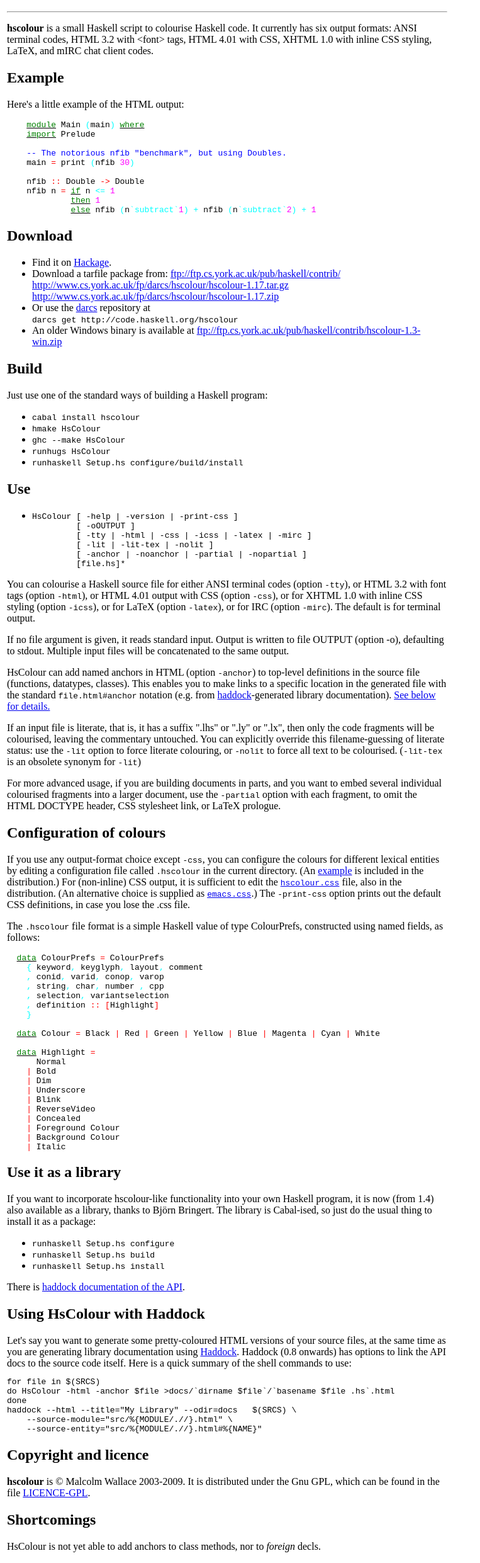
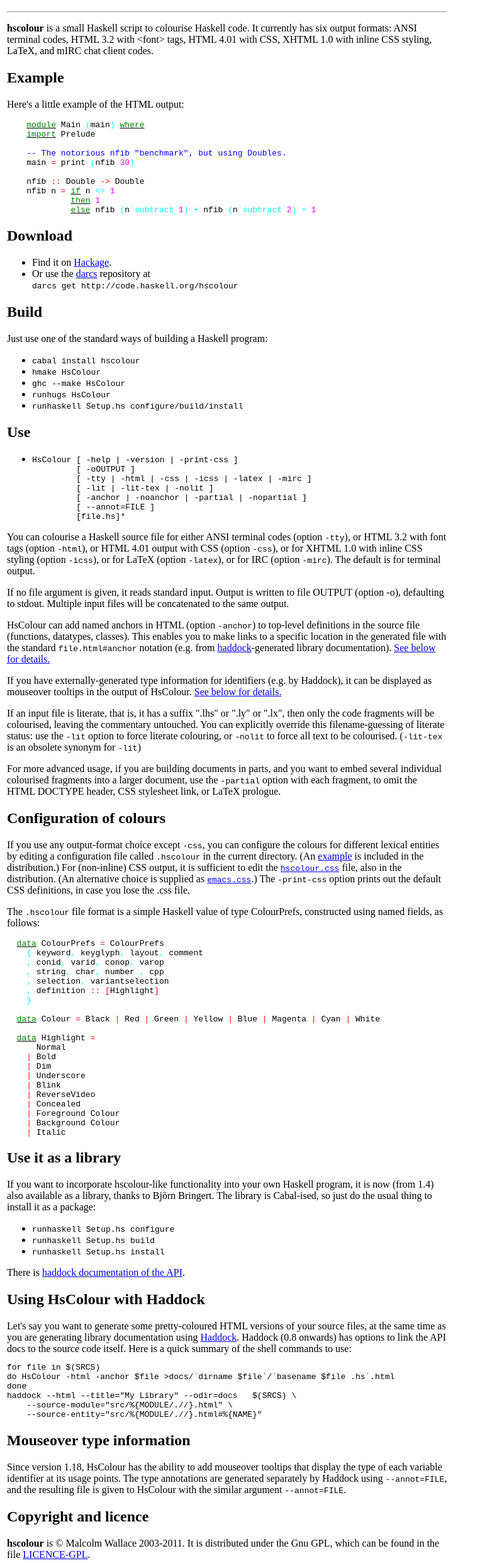
Before and after one commit to crackleware/hscolour, a plain HTML site: page index.html in a window 1280 px wide. Shown: the part 51-2533 px from the top of the page at 63% size, without its empty margins (0-763 px from the left). Drawn offline with Linux system fonts and the light colour scheme.

Commit message:
Document --annot and bump version number.
Ignore-this: 4d9fed94227b444bdd863400c5862c07

darcs-hash:20110603145646-6871e-8927a80ee7b2dedfd262832fbebe7fc96e5923f7

```diff
--- a/index.html
+++ b/index.html
@@ -32,22 +32,12 @@ Here's a little example of the HTML output:<br>
 <h2>Download</h2>
 <p>
 <ul>
-<li> Find it on <a href="http://hackage.haskell.org">Hackage</a>.
-<li> Download a tarfile package from:
-     <a href="ftp://ftp.cs.york.ac.uk/pub/haskell/contrib/">
-     ftp://ftp.cs.york.ac.uk/pub/haskell/contrib/</a>
-     <a href="http://www.cs.york.ac.uk/fp/darcs/hscolour/hscolour-1.17.tar.gz">
-     http://www.cs.york.ac.uk/fp/darcs/hscolour/hscolour-1.17.tar.gz</a>
-     <a href="http://www.cs.york.ac.uk/fp/darcs/hscolour/hscolour-1.17.zip">
-     http://www.cs.york.ac.uk/fp/darcs/hscolour/hscolour-1.17.zip</a>
+<li> Find it on <a href="http://hackage.haskell.org/package/hscolour">Hackage</a>.
 <li> Or use the <a href="http://darcs.net/">darcs</a> repository at<br>
        <tt>darcs get http://code.haskell.org/hscolour</tt>
 <!-- <li> Sources and history are browsable on-line through
      <a href="http://www.cs.york.ac.uk/fp/darcs/">darcsweb</a>.
   -->
-<li> An older Windows binary is available at
-     <a href="ftp://ftp.cs.york.ac.uk/pub/haskell/contrib/hscolour-1.3-win.zip">
-     ftp://ftp.cs.york.ac.uk/pub/haskell/contrib/hscolour-1.3-win.zip</a>
 </ul>
 
 <h2>Build</h2>
@@ -70,6 +60,7 @@ HsColour [ -help | -version | -print-css ]
          [ -tty | -html | -css | -icss | -latex | -mirc ]
          [ -lit | -lit-tex | -nolit ]
          [ -anchor | -noanchor | -partial | -nopartial ]
+         [ --annot=FILE ]
          [file.hs]*</pre>
 </li></ul>
 <p>
@@ -90,6 +81,10 @@ classes).  This enables you to make links to a specific location in the
 generated file with the standard <tt>file.html#anchor</tt> notation
 (e.g. from <a href="http://haskell.org/haddock">haddock</a>-generated
 library documentation).  <a href="#haddock">See below for details.</a>
+<p>
+If you have externally-generated type information for identifiers
+(e.g. by Haddock), it can be displayed as mouseover tooltips in the
+output of HsColour.  <a href="#mouseover">See below for details.</a>
 <p>
 If an input file is literate, that is, it has a suffix ".lhs" or ".ly"
 or ".lx", then only the code fragments will be colourised, leaving the
@@ -176,8 +171,17 @@ haddock --html --title="My Library" --odir=docs   $(SRCS) \
 </pre>
 
 <p>
+<a name="mouseover"></a>
+<h2>Mouseover type information</h2>
+Since version 1.18, HsColour has the ability to add mouseover tooltips
+that display the type of each variable identifier at its usage points.
+The type annotations are generated separately by Haddock using
+<tt>--annot=FILE</tt>, and the resulting file is given to HsColour with
+the similar argument <tt>--annot=FILE</tt>.
+
+<p>
 <h2>Copyright and licence</h2>
-<b>hscolour</b> is &copy; Malcolm Wallace 2003-2009.  It is distributed
+<b>hscolour</b> is &copy; Malcolm Wallace 2003-2011.  It is distributed
 under the Gnu GPL, which can be found in the file
 <a href="LICENCE-GPL">LICENCE-GPL</a>.
 
@@ -201,6 +205,7 @@ Prelude and all library packages...
 <h2>History</h2>
 <p>
 <dl>
+<dt>1.18</dt><dd> add --annot argument for mouseover type information</dd>
 <dt>1.17</dt><dd> declare UTF-8 encoding in HTML/CSS output</dd>
 <dt>1.16</dt><dd> deal with UTF-8 sources in ghc-6.12.x</dd>
 <dt>1.15</dt><dd> makes -nopartial the default for literate files</dd>
@@ -228,7 +233,7 @@ Prelude and all library packages...
 </dl>
 
 <p>
-This page last modified: 12th July 2010<br>
+This page last modified: 3rd June 2011<br>
 Malcolm Wallace<br>
 
 </td></tr></table>
```
Also changed, not shown: 4 other files.
